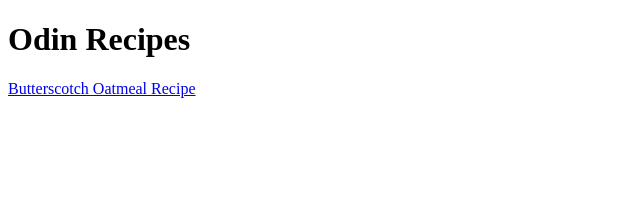
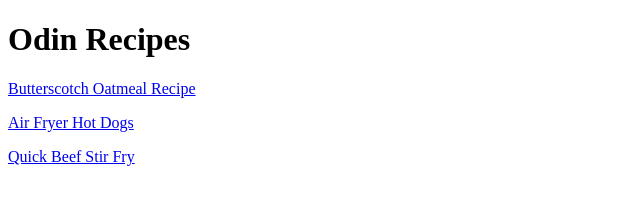
Before and after one commit to Walls-21/odin-recipes, a plain HTML site: page index.html in a window 1280 px wide. Shown: the whole page, without its empty margins (0-640 px from the left). Drawn offline with Linux system fonts and the light colour scheme.

Commit message:
Created links from main page to recipes and added stir fry recipe

```diff
--- a/index.html
+++ b/index.html
@@ -10,5 +10,8 @@
 
         <p><a href="/recipes/butterscotch-oatmeal.html">Butterscotch Oatmeal Recipe</a></p>
 
+        <p><a href="/recipes/Air-Fryer-Hot-Dogs.html">Air Fryer Hot Dogs</a></p>
+
+        <p><a href="/recipes/quick-beef-stir-fry.html">Quick Beef Stir Fry</a></p>
     </body>
     </html>
```
Also changed, not shown: recipes/quick-beef-stir-fry.html (added).
